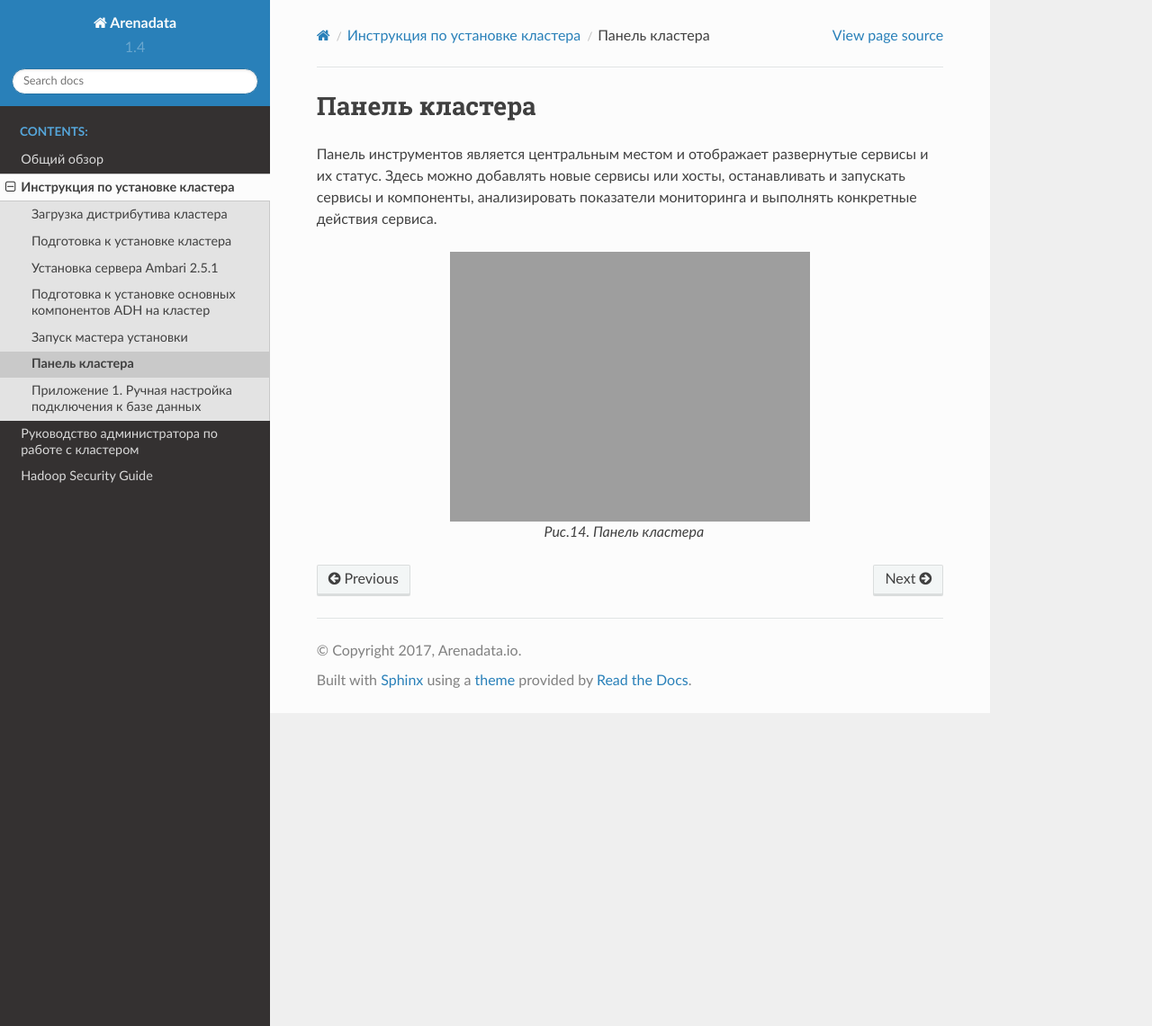
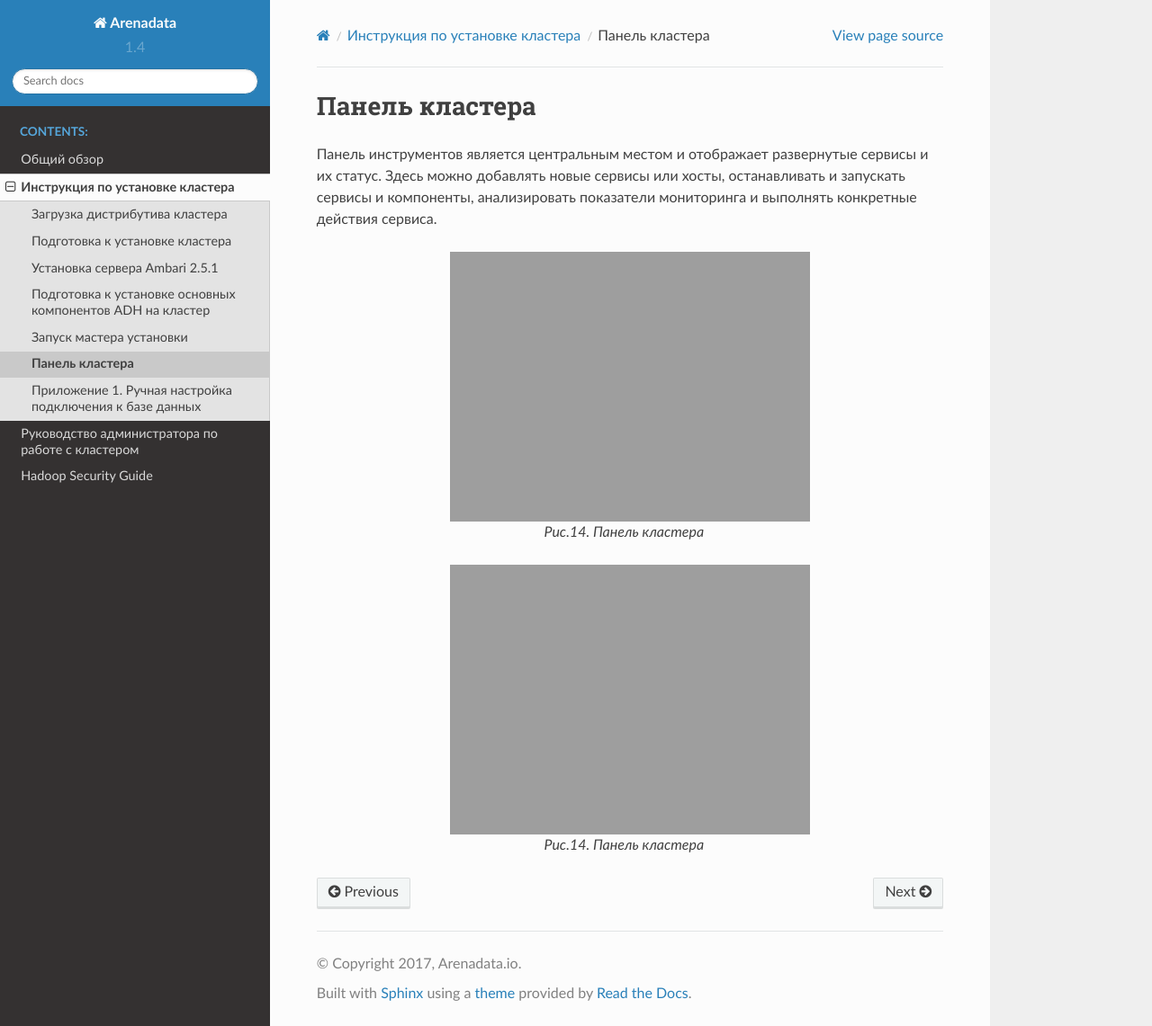
Before and after one commit to arenadata/docs_adps, a Sphinx documentation site: the page built from source/install/cluster.rst, in a window 1280 px wide and 1141 px high. Shown: the whole window at 90% size. Built offline with Sphinx 7.4.7 and the Read the Docs theme 2.0.0, drawn with Linux system fonts in a browser that asks for light colours.

Commit message:
Update cluster.rst

```diff
--- a/source/install/cluster.rst
+++ b/source/install/cluster.rst
@@ -14,3 +14,10 @@
    :align: center
 
    Рис.14. Панель кластера
+
+.. _install_pic14:
+
+.. figure:: imgs/install_pic14.*
+   :align: center
+
+   Рис.14. Панель кластера
```
